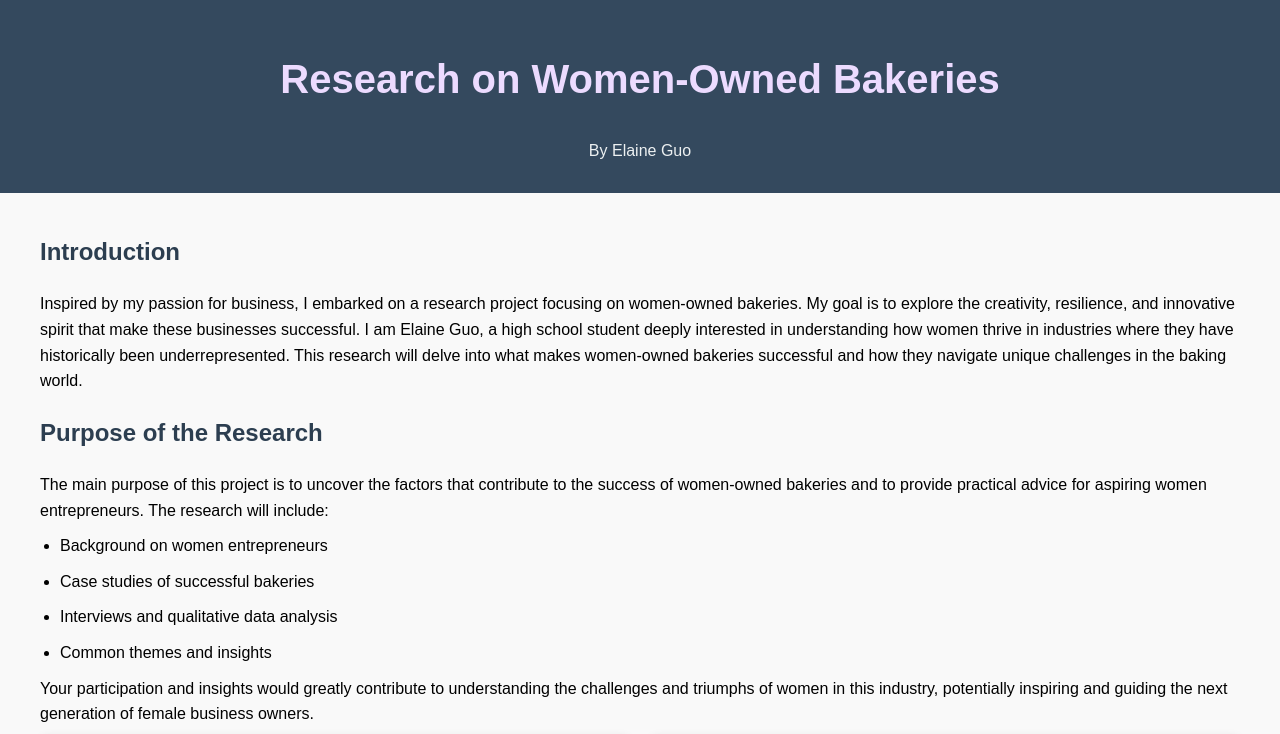
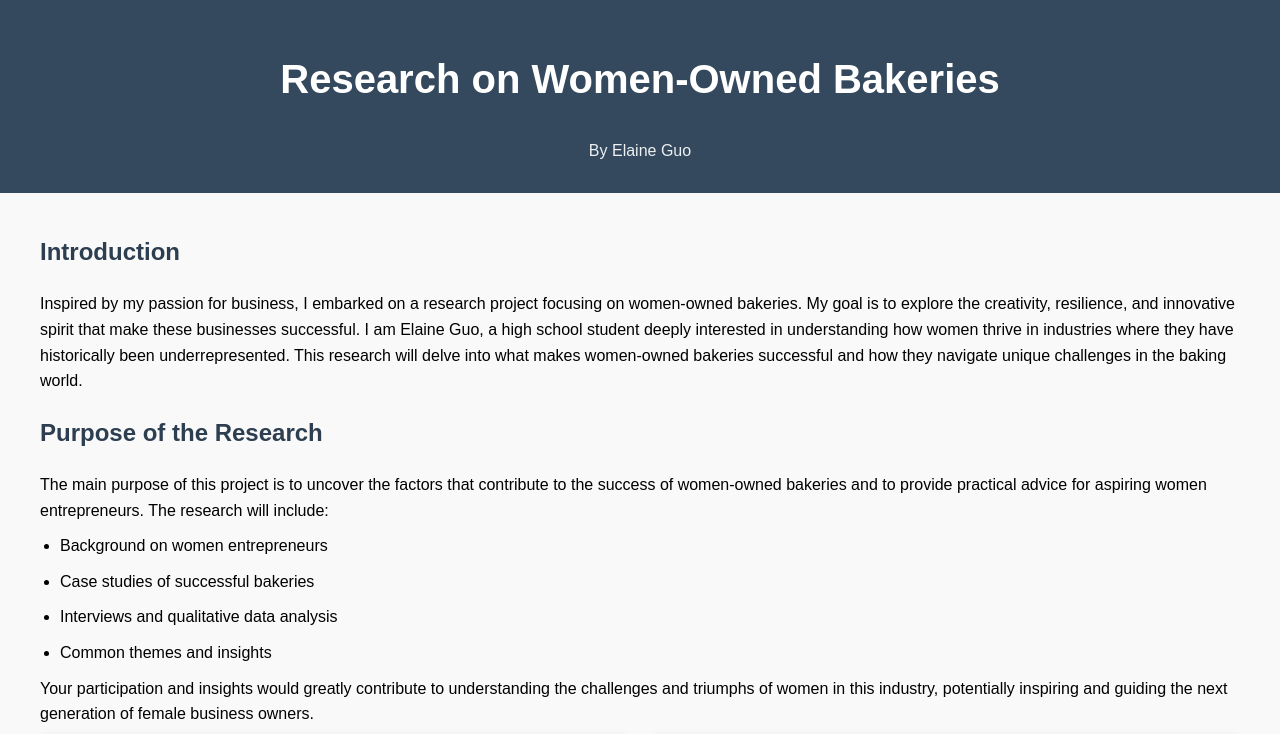
Before and after one commit to elaineyulan/elaineyulan.github.io, a plain HTML site: page index.html in a window 1280 px wide. Shown: the top 734 px of the page. Drawn offline with Linux system fonts and the light colour scheme.

Commit message:
Update index.html

```diff
--- a/index.html
+++ b/index.html
@@ -20,7 +20,7 @@
         }
         header h1 {
             font-size: 2.5em;
-            color: #ecdbff; /* Light lavender to improve visibility */
+            color: white;
         }
         .container {
             padding: 20px;
```
